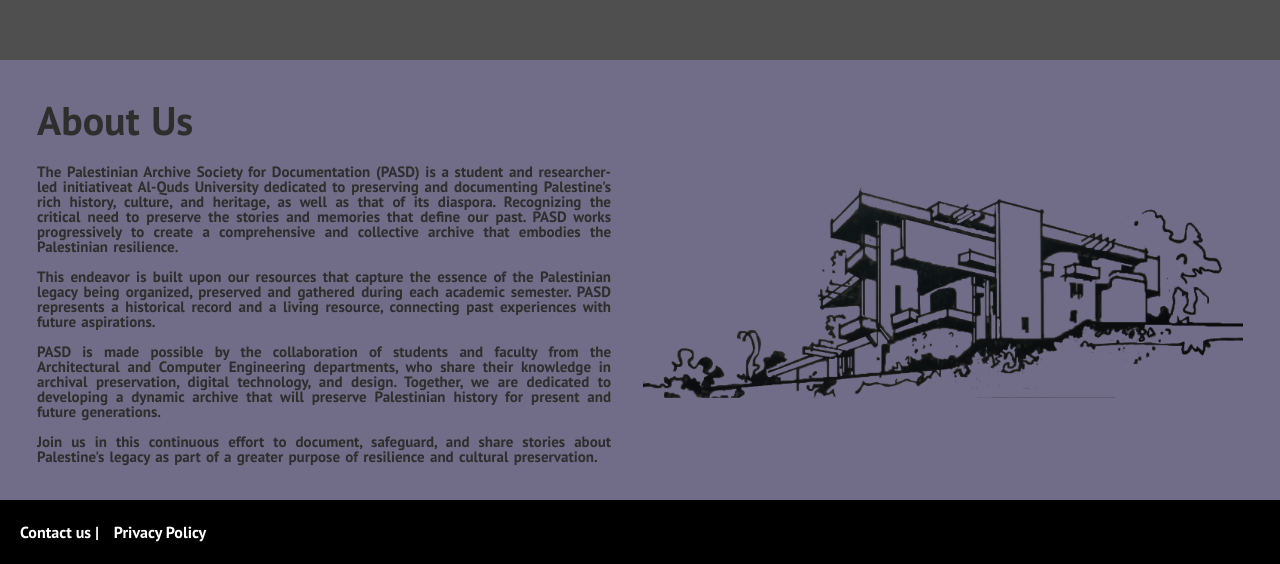
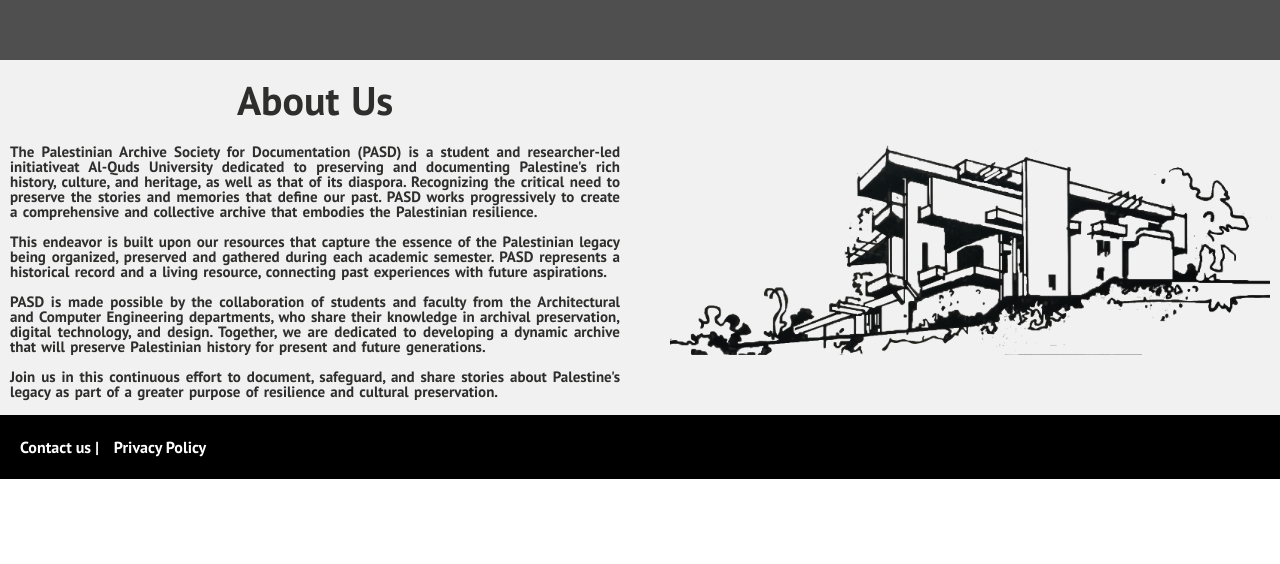
Before and after one commit to AhmadAbuAlhlawa/PASD, a React (Create React App) app in the folder pasd/: page / in a window 1280 px wide. Shown: the part 856-1420 px from the top of the page. After the commit the page ends 1335 px from the top, so only its background shows below. Built offline with nearby package versions, Linux system fonts and the light colour scheme.

Commit message:
footer fix

```diff
--- a/pasd/src/App.js
+++ b/pasd/src/App.js
@@ -11,17 +11,21 @@
   return (
     <>
       <Router>
+        <div className="app-container">
+          <div className="content">
             <Navbar />
             <Navbar2 />
             <Routes>
-          <Route path='/' element={<Main/>}/>
-          <Route path='/Buildings' exact element={<Buildings/>}/>
-          <Route path='/Buildings/:id' element={<BuildingDetails/>} />
-          <Route path='/Cities' element={"cities element"}/>
+              <Route path="/" element={<Main />} />
+              <Route path="/Buildings" exact element={<Buildings />} />
+              <Route path="/Buildings/:id" element={<BuildingDetails />} />
+              <Route path="/Cities" element={"cities element"} />
             </Routes>
-        <div className="h">
-          <a href='a'>Contact us   | </a>
-          <a href='a'>Privacy Policy</a>
+          </div>
+          <footer className="h">
+            <a href="a">Contact us | </a>
+            <a href="a">Privacy Policy</a>
+          </footer>
         </div>
       </Router>
     </>
--- a/pasd/src/css/About.css
+++ b/pasd/src/css/About.css
@@ -62,8 +62,6 @@
     text-align: justify;
     background-color: black;
     width: 100%;
-    position: absolute;
-    bottom: 0;
   }
 
   .h a {
--- a/pasd/src/css/App.css
+++ b/pasd/src/css/App.css
@@ -14,10 +14,6 @@
   align-items: center;
   justify-content: center;
   font-size: 3rem;
-}
-#root{
-  position: relative;
-  min-height: 100vh;
 }
 .services {
 
--- a/pasd/src/index.css
+++ b/pasd/src/index.css
@@ -11,3 +11,22 @@
   font-family: source-code-pro, Menlo, Monaco, Consolas, 'Courier New',
     monospace;
 }
+
+/* Ensure the entire app takes the full viewport height */
+.app-container {
+  display: flex;
+  flex-direction: column;
+  min-height: 100vh;
+}
+
+/* Main content should grow to fill available space */
+.content {
+  flex: 1;
+}
+
+/* Footer styling */
+.footer {
+  background-color: #f1f1f1;
+  text-align: center;
+  padding: 1rem 0;
+}
--- a/pasd/src/index.js
+++ b/pasd/src/index.js
@@ -2,13 +2,11 @@
 import ReactDOM from 'react-dom/client';
 
 import App from './App';
-
+import './index.css'
 
 const root = ReactDOM.createRoot(document.getElementById('root'));
 root.render(
-
     <App />
-
 );
 
 //mongodb+srv://alaaalqader:mmmmfCtCqZKoeriQ@cluster0.dndrd.mongodb.net/
```
Lines whose indentation alone changed are shown as unchanged.
